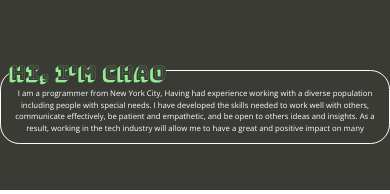
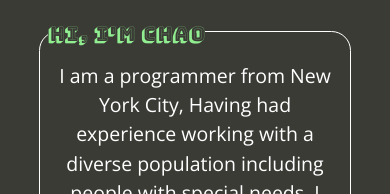
Before and after one commit to StudentCZ/my-website, a React (Create React App) app: page / in a window 390 px wide. Shown: the part 379-573 px from the top of the page. Built offline with nearby package versions, Linux system fonts and the light colour scheme.

Commit message:
changing for mobile view

```diff
--- a/src/components/Photo.module.css
+++ b/src/components/Photo.module.css
@@ -60,4 +60,13 @@
     width: auto;
     height: 75vw;
   }
+  .text {
+    font-size: 5vw;
+  }
+  .textBox {
+    margin-left: auto;
+    margin-right: auto;
+    width: 80%;
+    margin-top: 0vw;
+  }
 }
```
